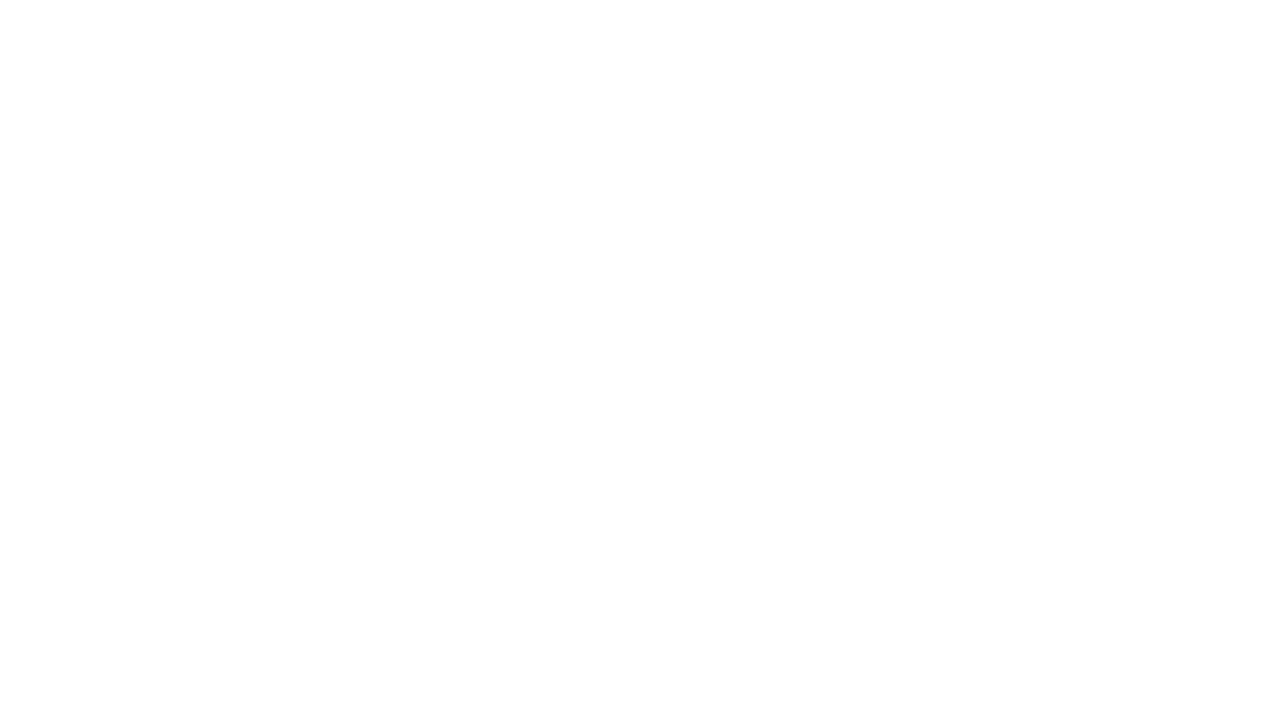
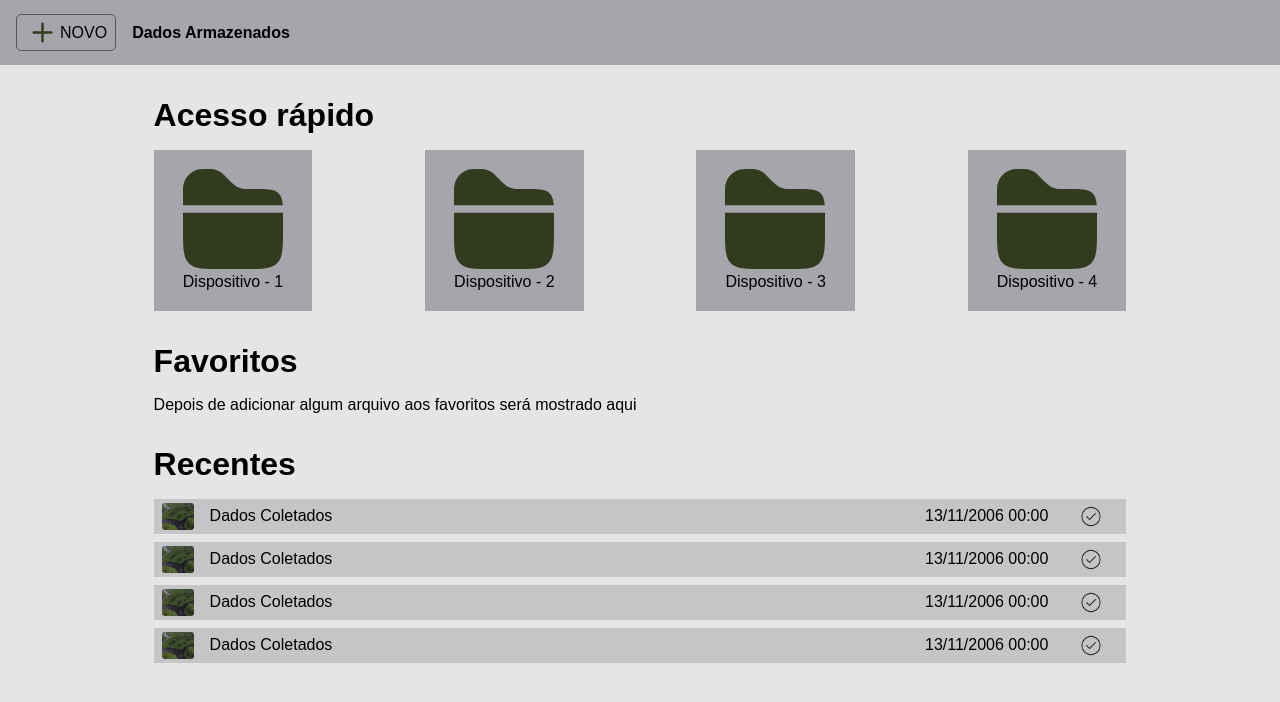
Before and after one commit to cdovaz/mercurio, a React (Vite) app: page /main in a window 1280 px wide. Before the commit this address had no page. Shown: the top 702 px of the page. Built offline with nearby package versions, Linux system fonts and the light colour scheme; the HTML template or start-up script is replaced by a standard one; a web font is replaced by a local one.

Commit message:
Versão 1.0

```diff
--- a/src/App.tsx
+++ b/src/App.tsx
@@ -4,17 +4,17 @@ import Home from "./screens/home/home"
 import CreateAccount from "./screens/Cadastro/createAccount"
 import styles from'./App.module.css'
 import Menu from "./screens/Menu/menu"
+import './index.css';
 
 function App() {
-
   return (
     <div className={styles.app}>
      <BrowserRouter>
       <Routes>
+        <Route path="/" Component={Home}/>
+        <Route path="/main" Component={Menu} />
         <Route path="/login" Component={Login} />
         <Route path="/cadastro" Component={CreateAccount} />
-        <Route path="/" Component={Menu} />
-        <Route path="/menu" Component={Home}/>
       </Routes>
      </BrowserRouter>
     </div>
--- a/src/firebase/firebase.tsx
+++ b/src/firebase/firebase.tsx
@@ -18,7 +18,7 @@ const firebaseConfig = {
 
 // Initialize Firebase
 const app = initializeApp(firebaseConfig);
-const auth = getAuth();
+const auth = getAuth(app);
 var user: User;
 
 
--- a/src/index.css
+++ b/src/index.css
@@ -0,0 +1,5 @@
+* {
+    margin: 0;
+    padding: 0;
+    box-sizing: border-box;
+}
--- a/src/screens/Cadastro/createAccount.tsx
+++ b/src/screens/Cadastro/createAccount.tsx
@@ -1,6 +1,6 @@
 import { Link, useNavigate } from 'react-router-dom';
 import { createAccount } from '../../firebase/firebase';
-import styles from './createAccount.module.css'
+import styles from '../Login/login.module.css';
 
 export default function CreateAccount() {
     const navigate = useNavigate();
@@ -17,7 +17,7 @@ export default function CreateAccount() {
                 email: emailInput.value
             }
             if (emailInput && passwordInput) {
-                await createAccount(emailInput.value, passwordInput.value, customData );
+                await createAccount(emailInput.value, passwordInput.value, customData);
             } else {
                 console.error("Inputs não encontrados.");
             }
--- a/src/screens/Login/login.module.css
+++ b/src/screens/Login/login.module.css
@@ -6,34 +6,52 @@
     background-image: url("src/assets/background.png");
     background-repeat: no-repeat;
     background-size: cover;
-    width: auto;
     height: 99.98vh;
     width: 99.98vw;
-    display: flex;
+    display: grid;
+    grid-template-columns: 1fr 1fr;
+    grid-template-rows: 1fr;
+    align-items: center;
+    justify-items: center;
+    padding: 0 2em;
+    gap: 2em;
 }
 
 .mainText{
     color: white;
-    padding: 5vw;
 }
 .mainInputs{
-    padding: 5vh;
-    margin-top: 50vh;
+    padding: 4em 4em 6em 4em;
+    align-self: flex-end;
     background-color: white;
+    border-radius: 32px 32px 0 0;
+    min-height: 70%;
 }
 .form{
     display: flex;
     flex-direction: column;
-    width: 15vw;
 }
 .input{
     padding: 0.5vh;
     margin-top: 1vh;
     margin-bottom: 1vh;
+    border-radius: 8px;
+    border: 1px solid rgb(24, 22, 21);
+    padding: .8em;
 }
 
 .button{
     padding: 0.5vh;
     margin-top: 1vh;
     margin-bottom: 1vh;
+    background-color: rgb(24, 22, 21);
+    color: white;
+    border: none;
+    border-radius: 10px;
+    padding: .8em;
+    cursor: pointer;
 }
+
+.bottomText{
+    text-align: center;
+}
--- a/src/screens/Login/login.tsx
+++ b/src/screens/Login/login.tsx
@@ -1,8 +1,8 @@
 import styles from './login.module.css'
 import { login } from '../../firebase/firebase';
-import { Link } from 'react-router-dom';
+import { Link, useNavigate } from 'react-router-dom';
 export default function Login() {
-
+    const navigate = useNavigate();
     const handleSubmit = async (event: any) => {
         event.preventDefault();
 
@@ -12,6 +12,7 @@ export default function Login() {
             const passwordInput = document.getElementById('senha') as HTMLInputElement;
             if (emailInput && passwordInput) {
                 await login(emailInput.value, passwordInput.value);
+                navigate('/main')
             } else {
                 console.error("Inputs não encontrados.");
             }
--- a/src/screens/Menu/menu.module.css
+++ b/src/screens/Menu/menu.module.css
@@ -1,50 +1,87 @@
 .mainDiv {
     background-color: rgba(229, 229, 229, 1);
+    display: grid;
+    grid-template-rows: 65px 4fr;
+    height: 100vh;
 }
+
 .navBar {
     background-color: rgba(166, 165, 171, 1);
     display: flex;
     align-items: center;
-    width: 100%;
+    padding: .5em 1em;
+    gap: 1em;
 }
+
 .navBarNovo {
     display: flex;
-    margin-right: 42vw;
     align-items: center;
+    padding: 0 .5em;
+    border-radius: 5px;
+    border: 1px solid #0007;
+    cursor: pointer;
 }
+
 .navBarTittle {
     text-align: center;
     font-weight: bold;
-    margin: 16px;
 }
 
-.div2{
+.div2 {
     display: flex;
-    justify-content: center;
+    flex-direction: column;
     align-items: center;
-    height: 100vh;
+    overflow-y: auto;
+    padding: 2em;
+    gap: 2em;
+}
+
+.div2 > div {
+    width: 80%;
+    min-width: 300px;
+    display: flex;
     flex-direction: column;
+    gap: 1em;
 }
-.fastAccess{
-    width: 50vw;
+
+.fastAccess > div {
+    display: flex;
+    flex-flow: row wrap;
+    justify-content: space-between;
+    gap: 1em;
 }
-.folders{
+
+.folders {
     padding: 2%;
     padding-left: 3%;
     padding-right: 3%;
-    margin-left: 2vw;
-    margin-right: 2vw;
     background-color: rgba(166, 165, 171, 1);
 }
-.favorites{
+
+.favorites {
     width: 50vw;
 }
-.recents{
+
+.recents {
     width: 50vw;
 }
-.componentRecent{
+
+.recents > div {
     display: flex;
-    background-color:rgba(166, 165, 171, 0.5);
-    width: 48vw;
-    margin-bottom: 1vh;
+    flex-direction: column;
+    gap: .5em;
 }
+
+.componentRecent {
+    display: flex;
+    flex-wrap: wrap;
+    justify-content: space-between;
+    background-color: rgba(166, 165, 171, 0.5);
+    padding: .25em .5em;
+}
+
+.componentRecent > div {
+    display: flex;
+    align-items: center;
+    gap: 1em;
+}
--- a/src/screens/Menu/menu.tsx
+++ b/src/screens/Menu/menu.tsx
@@ -13,10 +13,11 @@ export default function Menu() {
                     Dados Armazenados
                 </div>
             </div>
+
             <div className={styles.div2}>
                 <div className={styles.fastAccess}>
                     <h1>Acesso rápido</h1>
-                    <div style={{display: 'flex'}}>
+                    <div>
                         <div className={styles.folders}>
                             <img src="src/assets/PastaIcon.svg" alt="" />
                             <div>Dispositivo - 1</div>
@@ -35,36 +36,54 @@ export default function Menu() {
                         </div>
                     </div>
                 </div>
+
                 <div className={styles.favorites}>
                     <h1>Favoritos</h1>
                     <div>Depois de adicionar algum arquivo aos favoritos será mostrado aqui </div>
                 </div>
+
                 <div className={styles.recents}>
                     <h1>Recentes</h1>
-                    <div style={{display: 'flex', flexDirection: 'column'}}>
+                    <div>
                         <div className={styles.componentRecent}>
+                            <div>
                                 <img src="src/assets/DadosColetadosImagem.svg" alt="" />
-                            <div style={{marginLeft: '1vw'}}>Dados Coletados</div>
-                            <div style={{marginLeft: '6vw'}}> 13/10/2006 00:00</div>
+                                <p>Dados Coletados</p>
+                            </div>
+                            <div>
+                                <p> 13/11/2006 00:00</p>
                                 <img src="src/assets/check.svg" alt="" />
                             </div>
+                        </div>
                         <div className={styles.componentRecent}>
+                            <div>
                                 <img src="src/assets/DadosColetadosImagem.svg" alt="" />
-                            <div style={{marginLeft: '1vw'}}>Dados Coletados</div>
-                            <div style={{marginLeft: '6vw'}}> 13/10/2006 00:00</div>
+                                <p>Dados Coletados</p>
+                            </div>
+                            <div>
+                                <p> 13/11/2006 00:00</p>
                                 <img src="src/assets/check.svg" alt="" />
                             </div>
+                        </div>
                         <div className={styles.componentRecent}>
+                            <div>
                                 <img src="src/assets/DadosColetadosImagem.svg" alt="" />
-                            <div style={{marginLeft: '1vw'}}>Dados Coletados</div>
-                            <div style={{marginLeft: '6vw'}}> 13/10/2006 00:00</div>
+                                <p>Dados Coletados</p>
+                            </div>
+                            <div>
+                                <p> 13/11/2006 00:00</p>
                                 <img src="src/assets/check.svg" alt="" />
                             </div>
+                        </div>
                         <div className={styles.componentRecent}>
+                            <div>
                                 <img src="src/assets/DadosColetadosImagem.svg" alt="" />
-                            <div style={{marginLeft: '1vw'}}>Dados Coletados</div>
-                            <div style={{marginLeft: '6vw'}}> 13/10/2006 00:00</div>
+                                <p>Dados Coletados</p>
+                            </div>
+                            <div>
+                                <p> 13/11/2006 00:00</p>
                                 <img src="src/assets/check.svg" alt="" />
+                            </div>
                         </div>
                     </div>
                 </div>
```
Also changed, not shown: src/screens/home/home.module.css (+59 -35 lines), src/screens/home/home.tsx (+22 -21 lines). Lines whose indentation alone changed are shown as unchanged.
